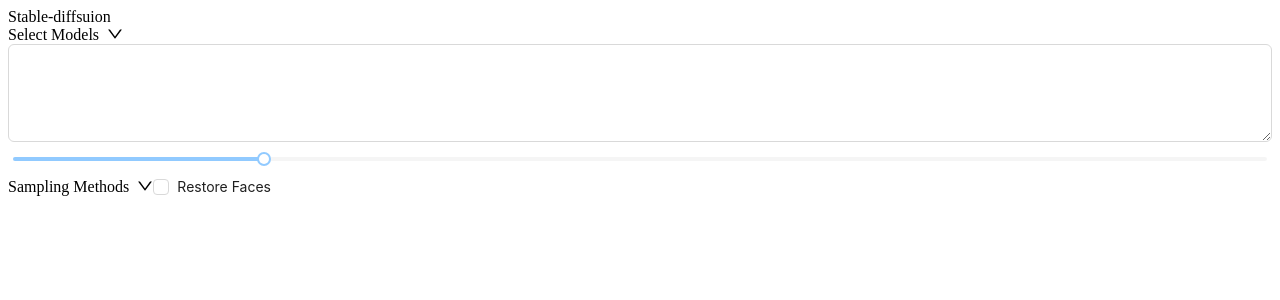
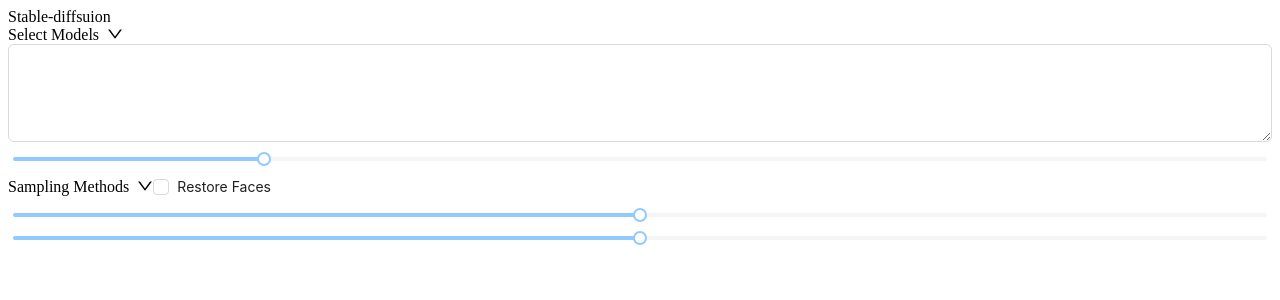
Before and after one commit to huzidev/stable-diffusion-ui, a React (Create React App) app in the folder client/: page / in a window 1280 px wide. Shown: the top 300 px of the page. Built offline with nearby package versions, Linux system fonts and the light colour scheme.

Commit message:
image height widths

```diff
--- a/client/src/components/Form.tsx
+++ b/client/src/components/Form.tsx
@@ -59,6 +59,12 @@
        <Checkbox onChange={onChange}>
         Restore Faces
        </Checkbox>
+
+       {/* slider for width */}
+       <Slider defaultValue={512} min={256} max={768}/>
+
+       {/* slider for height */}
+       <Slider defaultValue={512} min={256} max={768}/>
     </div>
   )
 }
```
